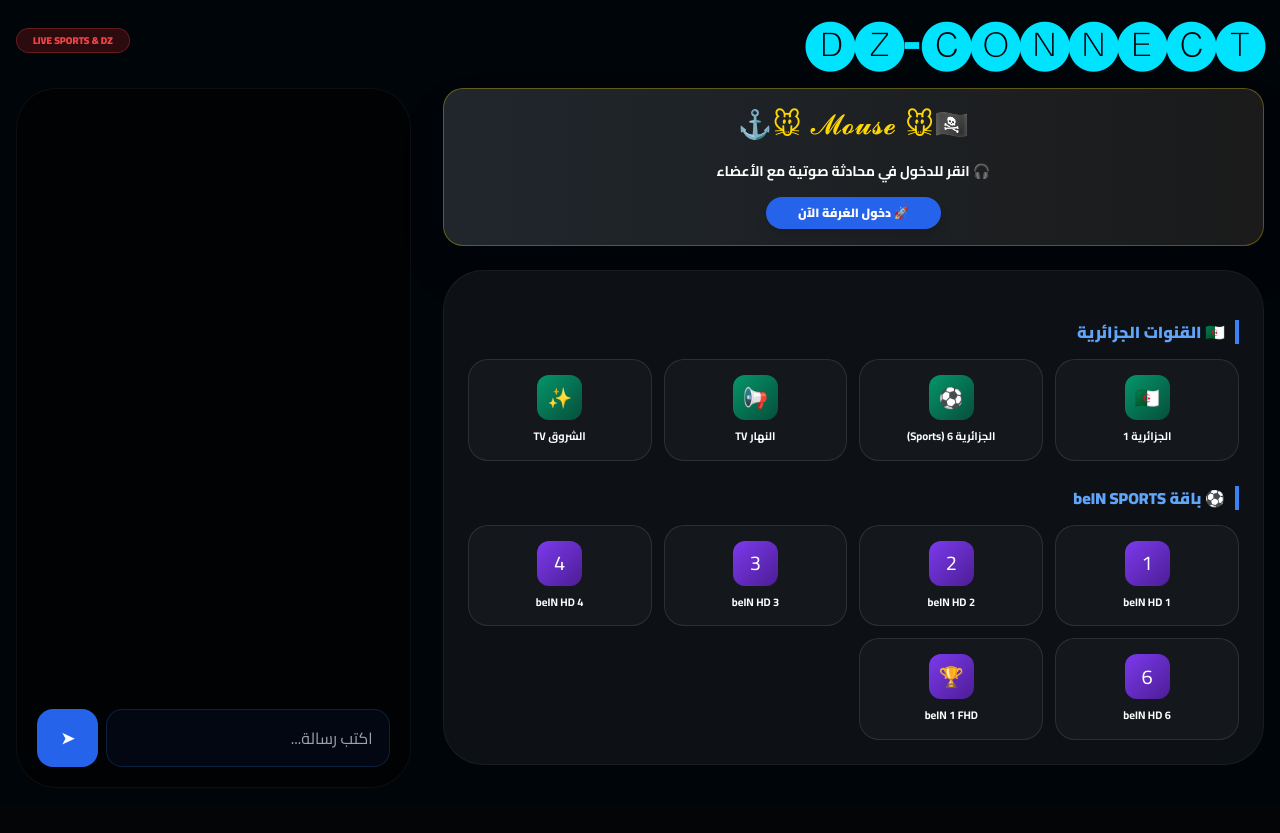
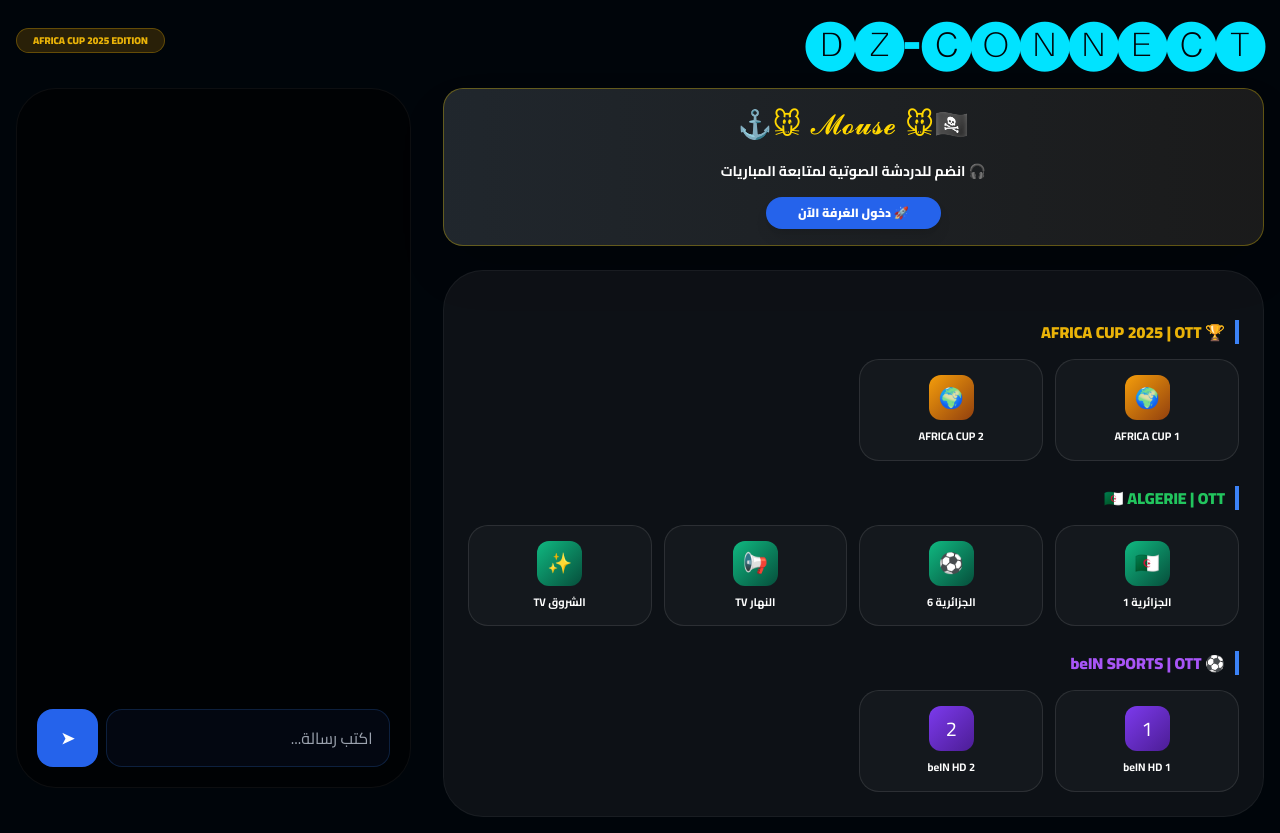
Before and after one commit to ijrambux/DZ-CONNECT, a Flask app: page /hub in a window 1280 px wide. Before the commit the page ends 767 px from the top, so only its background shows below. Run offline with Flask 3, Linux system fonts and the light colour scheme; the visitor is signed in with stand-in values (Sample User, id 1); data that the repository does not hold is empty; some libraries are stand-ins or nearby versions.

Commit message:
Update hub.html

```diff
--- a/templates/hub.html
+++ b/templates/hub.html
@@ -3,7 +3,7 @@
 <head>
     <meta charset="UTF-8">
     <meta name="viewport" content="width=device-width, initial-scale=1.0">
-    <title>🅓🅩-🅒🅞🅝🅝🅔🅒🅣 | Algerian & beIN Hub</title>
+    <title>🅓🅩-🅒🅞🅝🅝🅔🅒🅣 | 2025 Special</title>
     <script src="https://cdn.tailwindcss.com"></script>
     <link href="https://fonts.googleapis.com/css2?family=Cairo:wght@400;700;900&display=swap" rel="stylesheet">
     <style>
@@ -29,8 +29,9 @@
         .channel-card:hover { background: rgba(59, 130, 246, 0.1); border-color: #3b82f6; transform: translateY(-3px); }
 
         .icon-circle { width: 45px; height: 45px; border-radius: 12px; display: flex; align-items: center; justify-content: center; font-size: 20px; }
-        .bg-dz { background: linear-gradient(135deg, #059669, #064e3b); } /* أخضر جزائري */
-        .bg-bein { background: linear-gradient(135deg, #7c3aed, #4c1d95); } /* بنفسجي بين */
+        .bg-cup { background: linear-gradient(135deg, #f59e0b, #92400e); } /* ذهبي للبطولة */
+        .bg-dz { background: linear-gradient(135deg, #10b981, #064e3b); } /* أخضر للجزائر */
+        .bg-bein { background: linear-gradient(135deg, #7c3aed, #4c1d95); }
 
         .section-title { font-size: 16px; font-weight: 900; margin: 25px 0 15px 0; color: #60a5fa; border-right: 4px solid #3b82f6; padding-right: 10px; }
         .bubble { background: rgba(255, 255, 255, 0.05); border: 1px solid rgba(255, 255, 255, 0.1); border-radius: 15px; padding: 10px; margin-bottom: 8px; }
@@ -40,14 +41,14 @@
     <div class="max-w-[1400px] mx-auto">
         <header class="flex justify-between items-center mb-6">
             <h1 class="brand text-3xl md:text-5xl">🅓🅩-🅒🅞🅝🅝🅔🅒🅣</h1>
-            <div class="bg-red-600/20 px-4 py-1 rounded-full border border-red-500/30 text-red-500 text-[10px] font-black uppercase">Live Sports & DZ</div>
+            <div class="bg-yellow-600/20 px-4 py-1 rounded-full border border-yellow-500/30 text-yellow-500 text-[10px] font-black uppercase">Africa Cup 2025 Edition</div>
         </header>
 
         <div class="grid grid-cols-1 lg:grid-cols-3 gap-8">
             <div class="lg:col-span-2">
                 <div class="chat-wrapper shadow-2xl mb-6">
                     <div class="custom-logo">🏴‍☠️🐭 𝓜𝓸𝓾𝓼𝓮 🐭⚓️</div>
-                    <div class="text-center text-white text-sm font-bold pb-4">🎧 انقر للدخول في محادثة صوتية مع الأعضاء</div>
+                    <div class="text-center text-white text-sm font-bold pb-4">🎧 انضم للدردشة الصوتية لمتابعة المباريات</div>
                     <div class="flex justify-center pb-4">
                         <a href="https://meet.jit.si/dznetvoice" target="_blank" class="bg-blue-600 px-8 py-2 rounded-full text-xs font-black shadow-lg">🚀 دخول الغرفة الآن</a>
                     </div>
@@ -55,7 +56,19 @@
 
                 <div class="bg-white/5 p-6 rounded-[2.5rem] border border-white/5">
 
-                    <h2 class="section-title">🇩🇿 القنوات الجزائرية</h2>
+                    <h2 class="section-title text-yellow-500">🏆 AFRICA CUP 2025 | OTT</h2>
+                    <div class="grid grid-cols-2 md:grid-cols-4 gap-3">
+                        <div onclick="openLink('400070')" class="channel-card">
+                            <div class="icon-circle bg-cup">🌍</div>
+                            <span class="text-[11px] font-bold">AFRICA CUP 1</span>
+                        </div>
+                        <div onclick="openLink('400071')" class="channel-card">
+                            <div class="icon-circle bg-cup">🌍</div>
+                            <span class="text-[11px] font-bold">AFRICA CUP 2</span>
+                        </div>
+                    </div>
+
+                    <h2 class="section-title text-green-500">🇩🇿 ALGERIE | OTT</h2>
                     <div class="grid grid-cols-2 md:grid-cols-4 gap-3">
                         <div onclick="openLink('27040')" class="channel-card">
                             <div class="icon-circle bg-dz">🇩🇿</div>
@@ -63,7 +76,7 @@
                         </div>
                         <div onclick="openLink('27038')" class="channel-card">
                             <div class="icon-circle bg-dz">⚽</div>
-                            <span class="text-[11px] font-bold">الجزائرية 6 (Sports)</span>
+                            <span class="text-[11px] font-bold">الجزائرية 6</span>
                         </div>
                         <div onclick="openLink('27031')" class="channel-card">
                             <div class="icon-circle bg-dz">📢</div>
@@ -75,7 +88,7 @@
                         </div>
                     </div>
 
-                    <h2 class="section-title">⚽ باقة beIN SPORTS</h2>
+                    <h2 class="section-title text-purple-500">⚽ beIN SPORTS | OTT</h2>
                     <div class="grid grid-cols-2 md:grid-cols-4 gap-3">
                         <div onclick="openLink('27111')" class="channel-card">
                             <div class="icon-circle bg-bein">1</div>
@@ -85,30 +98,14 @@
                             <div class="icon-circle bg-bein">2</div>
                             <span class="text-[11px] font-bold">beIN HD 2</span>
                         </div>
-                        <div onclick="openLink('27109')" class="channel-card">
-                            <div class="icon-circle bg-bein">3</div>
-                            <span class="text-[11px] font-bold">beIN HD 3</span>
-                        </div>
-                        <div onclick="openLink('27107')" class="channel-card">
-                            <div class="icon-circle bg-bein">4</div>
-                            <span class="text-[11px] font-bold">beIN HD 4</span>
-                        </div>
-                        <div onclick="openLink('27105')" class="channel-card">
-                            <div class="icon-circle bg-bein">6</div>
-                            <span class="text-[11px] font-bold">beIN HD 6</span>
-                        </div>
-                        <div onclick="openLink('27099')" class="channel-card">
-                            <div class="icon-circle bg-bein">🏆</div>
-                            <span class="text-[11px] font-bold">beIN 1 FHD</span>
-                        </div>
                     </div>
                 </div>
             </div>
 
             <div class="bg-black/60 p-5 rounded-[2.5rem] border border-white/5 h-[700px] flex flex-col">
-                <div id="box" class="flex-grow overflow-y-auto pr-2" dir="ltr"></div>
+                <div id="box" class="flex-grow overflow-y-auto pr-2"></div>
                 <div class="flex gap-2 mt-4">
-                    <input id="m" type="text" placeholder="اكتب رسالة..." class="w-full bg-blue-900/10 p-4 rounded-2xl outline-none border border-blue-500/20 text-right">
+                    <input id="m" type="text" placeholder="اكتب رسالة..." class="w-full bg-blue-900/10 p-4 rounded-2xl outline-none border border-blue-500/20">
                     <button onclick="send()" class="bg-blue-600 px-6 rounded-2xl font-black">➤</button>
                 </div>
             </div>
@@ -128,7 +125,7 @@
         async function load() {
             const r = await fetch('/api/chat'); const d = await r.json();
             document.getElementById('box').innerHTML = d.map(m => `
-                <div class="bubble text-right">
+                <div class="bubble">
                     <div class="text-[10px] font-black text-blue-400 uppercase mb-1">${m.user}</div>
                     <div class="text-white text-sm">${m.text}</div>
                 </div>`).join('');
```
